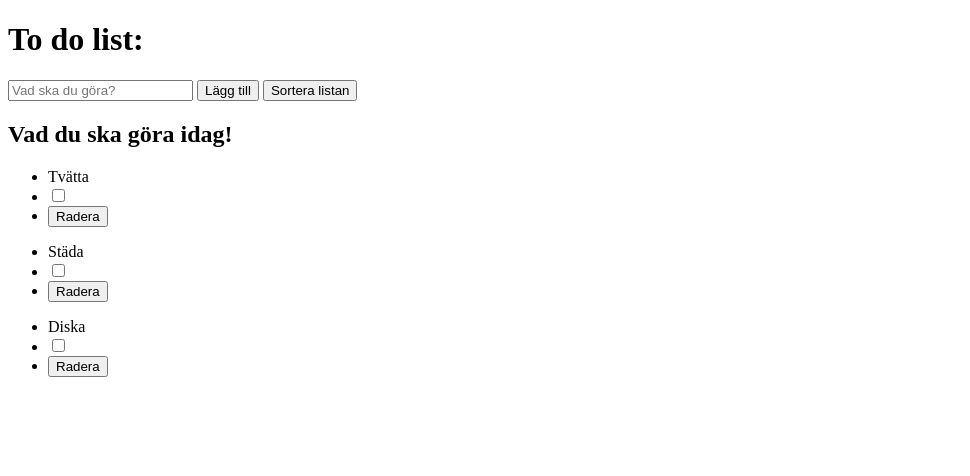
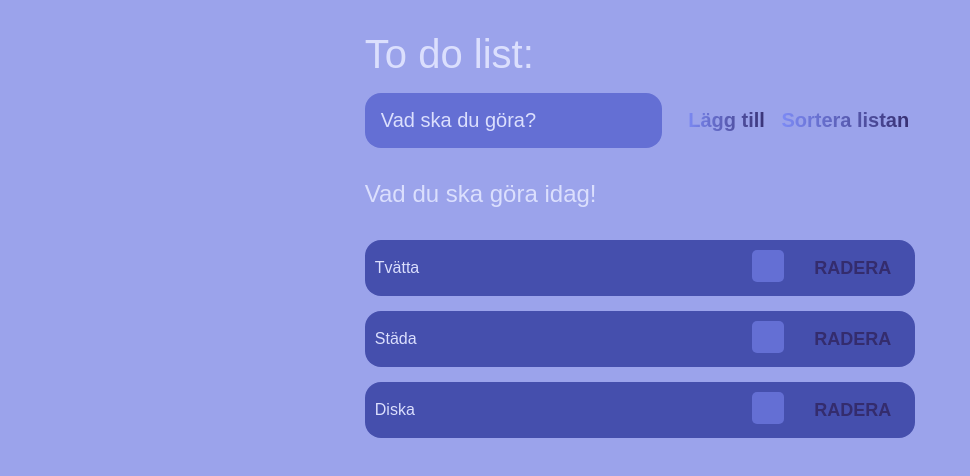
Before and after one commit to Malinaahlin/Todo-List, a website built with Parcel: page src/index.html in a window 1280 px wide. Shown: the whole page, without its empty margins (0-970 px from the left). Built offline with nearby package versions, Linux system fonts and the light colour scheme.

Commit message:
Finished todo list

```diff
--- a/js/main.js
+++ b/js/main.js
@@ -32,6 +32,7 @@ import { ListValues } from "./models/values";
       let input = document.createElement("input");
       input.id = "new-todo-input";
       let styling = arrayList;
+    //   input.innerHTML = "Klar";
 
       if (thisTodoItem.checked === true) {
         styling.style.textDecoration = "line-through";
@@ -63,6 +64,7 @@ import { ListValues } from "./models/values";
       deleteButton.innerHTML = "Radera";
 
       let btn = document.createElement("li");
+    //   btn.innerHTML = "Klar";
       let deleteBtn = document.createElement("li");
 
       btn.appendChild(input);
--- a/scss/main.scss
+++ b/scss/main.scss
@@ -0,0 +1,107 @@
+* {
+  margin: 0;
+  font-family: sans-serif, Arial, Helvetica;
+}
+
+body {
+  display: flex;
+  flex-direction: column;
+  align-items: center;
+  background-color: #9ba3eb;
+  color: #dbdffd;
+  height: 100vh;
+}
+
+h1 {
+  font-size: 2.5rem;
+  font-weight: 300;
+  margin-bottom: 1rem;
+  padding-top: 2rem;
+}
+
+#new-todo-input {
+  background-color: #646fd4;
+  color: #eee;
+  border-radius: 1rem;
+  flex: 1 1 0%;
+  margin-right: 1rem;
+  padding: 1rem;
+  font-size: 1.25rem;
+}
+
+#new-todo-input::placeholder {
+  color: #dbdffd;
+}
+
+#new-todo-input:hover {
+  cursor: pointer;
+}
+
+input, button {
+  appearance: none;
+  border: none;
+  outline: none;
+  background: none;
+}
+
+h2 {
+  margin: 2rem 0;
+  font-weight: 100;
+}
+
+#new-todo-submit {
+  font-size: 1.25rem;
+  font-weight: 600;
+  background-image: linear-gradient(to right, #808ffc, #342c6d);
+  -webkit-background-clip: text;
+  -webkit-text-fill-color: transparent;
+  cursor: pointer;
+  transition: 0.4s;
+}
+
+#sortBtn {
+  font-size: 1.25rem;
+  font-weight: 600;
+  background-image: linear-gradient(to right, #808ffc, #342c6d);
+  -webkit-background-clip: text;
+  -webkit-text-fill-color: transparent;
+  cursor: pointer;
+  transition: 0.4s;
+}
+
+#new-todo-submit:hover , #sortBtn:hover {
+  opacity: 0.8;
+}
+
+#new-todo-submit:active , #sortBtn:active {
+  opacity: 0.6;
+}
+
+ul {
+  display: flex;
+  list-style: none;
+  background-color: #454fad;
+  border-radius: 1rem;
+  margin-bottom: 15px;
+  padding: 10px;
+  align-items: center;
+}
+
+.listContainer #new-todo-input {
+  border-radius: 5px;
+
+}
+
+#todos {
+  margin-right: auto;
+}
+
+.delete {
+  color: #342c6d;
+  cursor: pointer;
+  text-transform: uppercase;
+  margin: 0 0.5rem;
+  font-size: 1.125rem;
+  font-weight: 700;
+  transition: all .4s;
+}
```
Also changed, not shown: scss/main.css, 1 other file.
